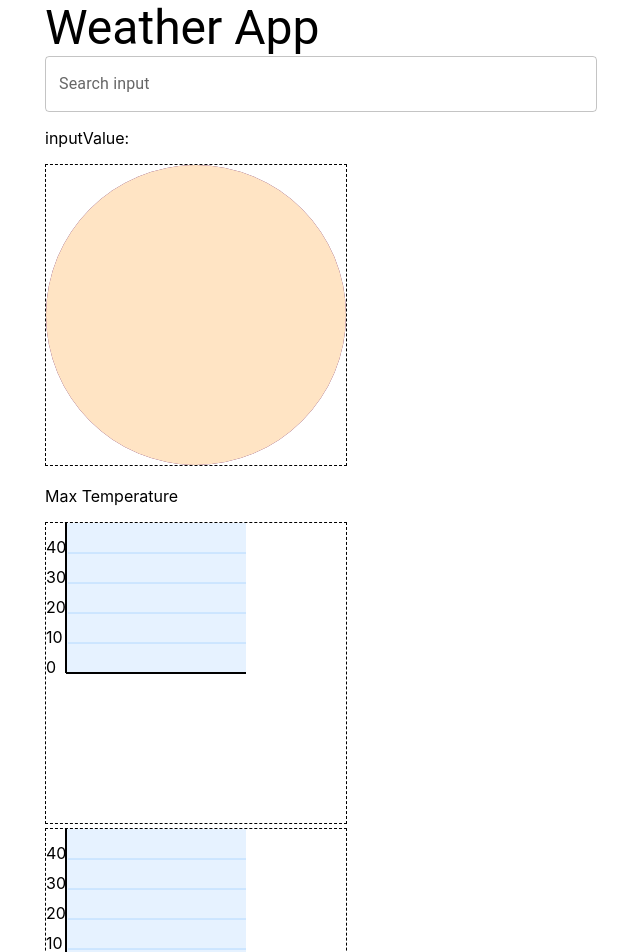
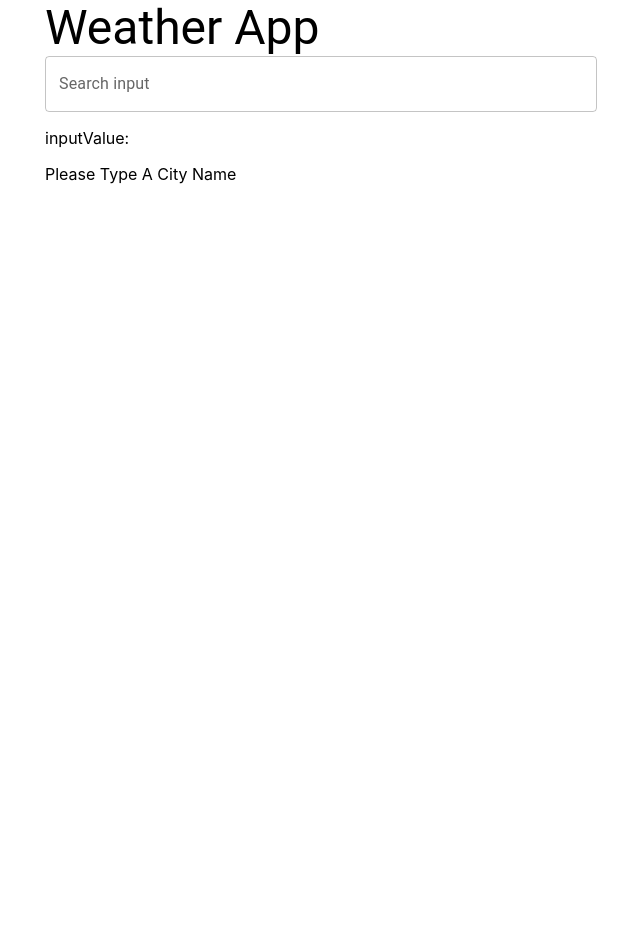
Before and after one commit to lipeijia/weather-app, a React (Create React App) app: page / in a window 1280 px wide. Shown: the top 952 px of the page, without its empty margins (319-959 px from the left). After the commit the page ends 800 px from the top, so only its background shows below. Built offline with nearby package versions, Linux system fonts and the light colour scheme.

Commit message:
refactor Forecast structure

```diff
--- a/src/App.js
+++ b/src/App.js
@@ -1,4 +1,4 @@
-import React, { useMemo, useEffect, useCallback, memo } from 'react';
+import React, { useMemo, useEffect } from 'react';
 import axios from 'axios';
 import TextField from '@mui/material/TextField';
 import Autocomplete from '@mui/material/Autocomplete';
--- a/src/components/BarChart.js
+++ b/src/components/BarChart.js
@@ -1,37 +1,28 @@
-import { useState, useEffect } from 'react';
-import Chart, { Bar, greatestValue } from './Chart';
+import Chart, { Bar } from './Chart';
 
-export default function BarChart({ data = [], dates = [] }) {
-  const barWidth = 20;
-  const barMargin = 12;
-  const width = data.length * (barWidth + barMargin) || 180;
-  const height = greatestValue(data, 150);
-  const [isData, setIsData] = useState(false);
-  useEffect(() => {
-    if (data.length !== 0) setIsData(true);
-  }, [data]);
-
-  const renderBar = data.map((item, i) => (
-    <Bar
-      key={i}
-      x={i * (barWidth + barMargin) + 6}
-      y={height - Math.round(item * 3)}
-      width={barWidth}
-      height={Math.round(item * 3)}
-      text={item}
-    />
-  ));
-
-  // const renderDate = dates.map((day, i) => (
-  //   <text x={i * (barWidth + barMargin) + 3} y={height + 15} fontSize={10}>
-  //     {day}
-  //   </text>
-  // ));
+export default function BarChart({ max_temp, min_temp }) {
+  const barWidth = 36;
+  const barMargin = 20;
+  const width = 150;
+  const height = 100;
   return (
-    <>
-      <Chart height={height} width={width}>
-        {isData ? renderBar : ''}
-      </Chart>
-    </>
+    <Chart height={height} width={width}>
+      <Bar
+        x={40}
+        y={height - Math.round(max_temp * 3)}
+        width={barWidth}
+        height={Math.round(max_temp * 3)}
+        text={max_temp.toFixed(1)}
+        fill='#C88C32'
+      />
+      <Bar
+        x={40 + barWidth + barMargin}
+        y={height - Math.round(min_temp * 3)}
+        width={barWidth}
+        height={Math.round(min_temp * 3)}
+        text={min_temp.toFixed(1)}
+        fill='#02AFBE'
+      />
+    </Chart>
   );
 }
--- a/src/components/Chart.js
+++ b/src/components/Chart.js
@@ -2,38 +2,46 @@ import './svg.css';
 export default function Chart({ children, height, width }) {
   const gap = height / 5;
   let renderTemps = Array.from(Array(5)).map((item, i) => (
-    <text x='0' y={gap * (i + 1)}>
+    <text key={i} x='0' y={gap * (i + 1) + 3} fontSize={10} fill='#aaaaaa'>
       {40 - 10 * i}
     </text>
   ));
 
   let renderLines = Array.from(Array(4)).map((item, i) => (
     <line
+      key={i}
       x1='22'
       y1={gap * (i + 1)}
       x2={width + 20}
       y2={gap * (i + 1)}
-      stroke='#b3d9ff'
-      stroke-width='1'
+      stroke='#dcdcdc'
+      strokeWidth='1'
     />
   ));
 
   return (
-    <svg>
-      <rect x={20} width={width} height={height} fill='#e6f2ff' />
-      <line x1='20' y1='0' x2='20' y2={height} stroke='black' strokeWidth='2' />
+    <svg width={width} height={height}>
+      <rect x={20} width={width} height={height} fill='#f8f8ff' />
+      <line
+        x1='20'
+        y1='0'
+        x2='20'
+        y2={height}
+        stroke='#aaaaaa'
+        strokeWidth='2'
+      />
       <line
         x1='20'
         y1={height}
         x2={width + 20}
         y2={height}
-        stroke='black'
-        stroke-width='2'
+        stroke='#aaaaaa'
+        strokeWidth='2'
       />
       {renderLines}
       {renderTemps}
       <svg
-        x={20}
+        x={0}
         viewBox={`0 0 ${width} ${height}`}
         height={height}
         width={width}
@@ -44,16 +52,16 @@ export default function Chart({ children, height, width }) {
   );
 }
 
-export const Bar = ({ x, y, height, width, text = 0 }) => (
-  <>
-    {text !== 0 && (
-      <text x={x} y={y - 4} fontSize='11'>
+export const Bar = ({ x, y, height, width, text, fill }) => {
+  return (
+    <>
+      <text x={x} y={y - 4} fontSize='12'>
         {text}
       </text>
-    )}
-    <rect x={x} y={y} height={height} width={width} />
-  </>
-);
+      <rect x={x} y={y} height={height} width={width} fill={fill} />
+    </>
+  );
+};
 
 export const greatestValue = (values, minHeight) =>
   values.reduce((acc, cur) => (cur > acc ? cur : acc), minHeight);
--- a/src/components/Forecast.js
+++ b/src/components/Forecast.js
@@ -1,19 +1,36 @@
 import BarChart from './BarChart';
 import PieChart from './PieChart';
-import { arrangeData, applicableDate } from '../utils/helper';
+import './forecast.css';
+import { applicableDate } from '../utils/helper';
 
 export default function Forecast({ data = [] }) {
-  let dates = applicableDate(data, 'applicable_date');
-  let max_temp = arrangeData(data, 'max_temp');
-  let min_temp = arrangeData(data, 'min_temp');
-  let humidity = arrangeData(data, 'humidity');
+  const BASE_URL = 'https://www.metaweather.com';
 
+  if (data.length === 0) {
+    return <p>Please Type A City Name</p>;
+  }
   return (
     <>
-      <PieChart />
-      <p>Max Temperature</p>
-      <BarChart data={max_temp || []} dates={dates || []} />
-      <BarChart data={min_temp || []} dates={dates || []} />
+      {data.map((item) => (
+        <div key={item.id} className='forecast'>
+          <p>{applicableDate(item.applicable_date)}</p>
+          <div>
+            <img
+              width={60}
+              height={60}
+              src={`${BASE_URL}/static/img/weather/${item.weather_state_abbr}.svg`}
+              alt=''
+            />
+            <p>{item.weather_state_name}</p>
+          </div>
+
+          <BarChart max_temp={item.max_temp} min_temp={item.min_temp} />
+          <div>
+            <PieChart humidity={item.humidity} />
+            <p>Humidity: {item.humidity}%</p>
+          </div>
+        </div>
+      ))}
     </>
   );
 }
--- a/src/components/PieChart.js
+++ b/src/components/PieChart.js
@@ -1,12 +1,26 @@
-import React from 'react';
-
-export default function PieChart() {
+export default function PieChart({ humidity }) {
+  const circumference = 31.4;
+  const strokeDash = Math.round((humidity * circumference) / 100);
   return (
-    <>
-      <svg height='20' width='20' viewBox='0 0 20 20'>
-        <circle r='10' cx='10' cy='10' fill='#505' />
-        <circle r='10' cx='10' cy='10' fill='bisque' />
-      </svg>
-    </>
+    <svg id='pie' height='20' width='20' viewBox='0 0 20 20'>
+      <circle
+        r='10'
+        cx='10'
+        cy='10'
+        fill='white'
+        stroke='#00697D'
+        strokeWidth='0.4'
+      />
+      <circle
+        r='5'
+        cx='10'
+        cy='10'
+        fill='transparent'
+        stroke='#00697D'
+        strokeWidth='10'
+        strokeDasharray={`${strokeDash} ${circumference}`}
+        transform='rotate(-90) translate(-20)'
+      />
+    </svg>
   );
 }
--- /dev/null
+++ b/src/components/forecast.css
@@ -0,0 +1,4 @@
+.forecast {
+  display: flex;
+  justify-content: space-between;
+}
--- a/src/components/svg.css
+++ b/src/components/svg.css
@@ -1,5 +1,4 @@
-svg {
-  width: 300px;
-  height: 300px;
-  border: dashed 1px black;
+svg#pie {
+  width: 80px;
+  height: 80px;
 }
--- a/src/utils/helper.js
+++ b/src/utils/helper.js
@@ -1,8 +1,10 @@
 export const arrangeData = (data, keyItem) =>
   data.reduce((acc, cur) => [...acc, +cur[keyItem].toFixed(1)], []);
 
-export const applicableDate = (data, keyItem) =>
-  data.reduce(
-    (acc, cur) => [...acc, cur[keyItem].slice(5).replace('-', '/')],
-    []
-  );
+// export const applicableDate = (data, keyItem) =>
+//   data.reduce(
+//     (acc, cur) => [...acc, cur[keyItem].slice(5).replace('-', '/')],
+//     []
+//   );
+
+export const applicableDate = (day) => day.slice(5).replace('-', '/');
```
Also changed, not shown: src/components/BarChart_old.js (added, +31 -0 lines).
